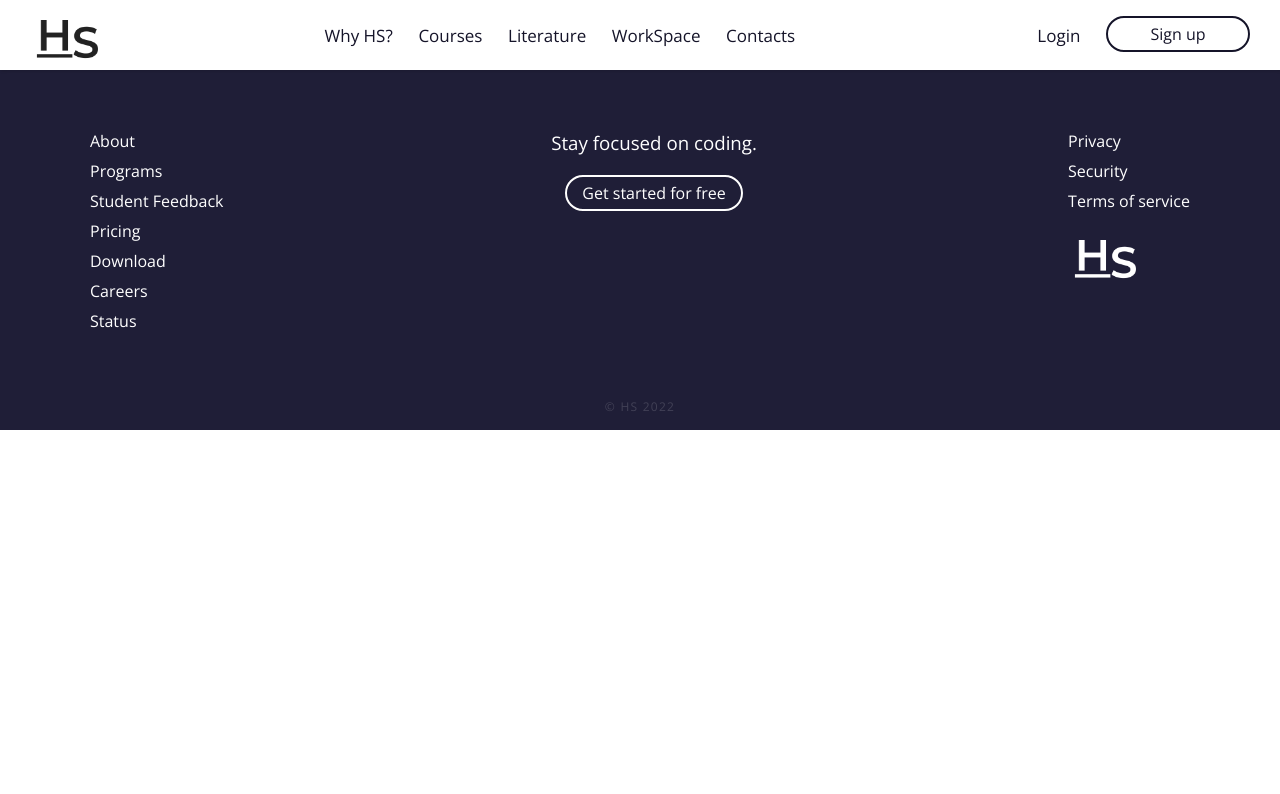
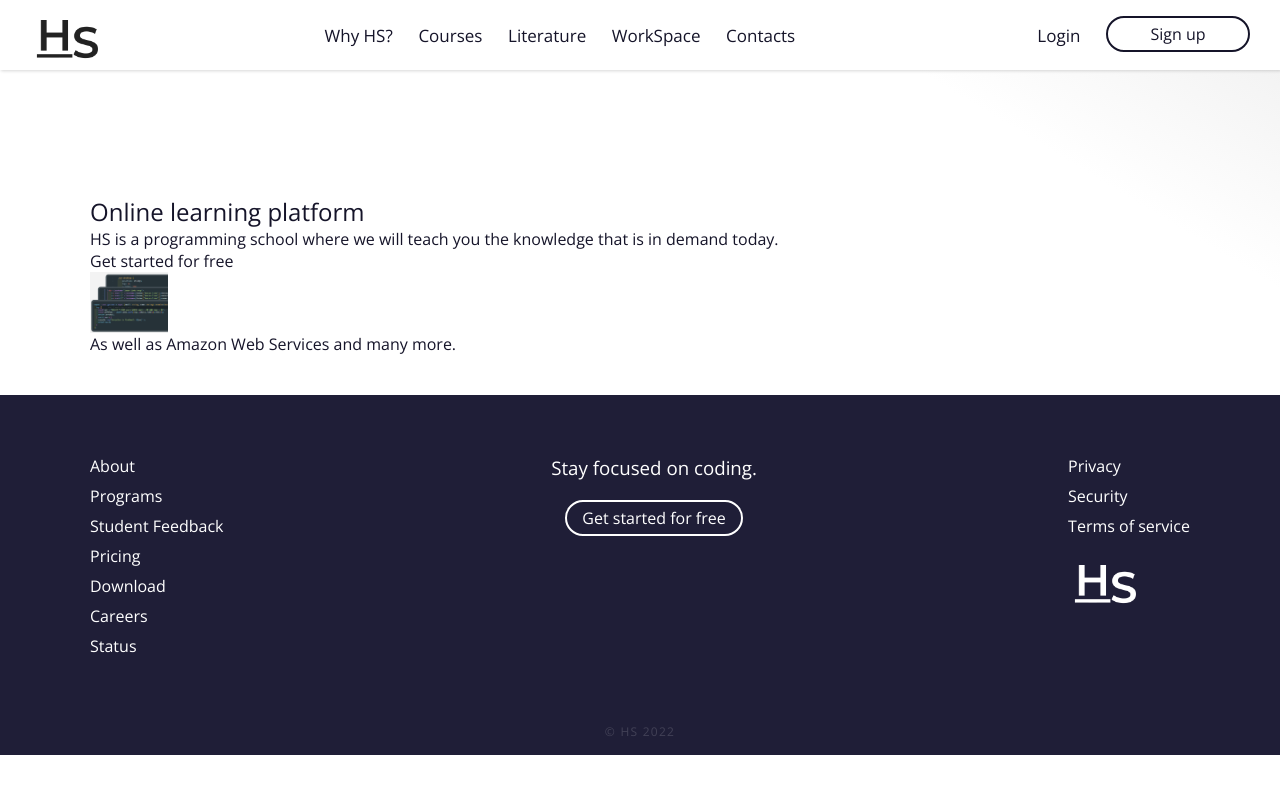
Before and after one commit to HannaPleshko/educational-platform, a React (Create React App) app: page / in a window 1280 px wide. Shown: the top 794 px of the page. Built offline with nearby package versions, Linux system fonts and the light colour scheme.

Commit message:
start main

```diff
--- a/src/App.js
+++ b/src/App.js
@@ -1,11 +1,13 @@
 import './App.css';
 import Footer from './components/Footer/Footer';
 import Header from './components/Header/Header'
+import Main from './components/Main/Main';
 
 function App() {
   return (
     <div className="App">
       <Header></Header>
+      <Main></Main>
       <Footer></Footer>
     </div>
   );
--- a/src/components/Main/Main.jsx
+++ b/src/components/Main/Main.jsx
@@ -1,12 +1,32 @@
+import classNames from 'classnames';
 import main from './Main.module.css';
 
 const Main = () => {
     return (
-        <main>
-            <section>
-
-            </section>
-        </main>
+        <section className={classNames(main['gradient'], main['main'])}>
+            <div className={main["mycontain"]}>
+                <div className="flexcolwrap-home-hero">
+                    <div className="flex60col-home-hero">
+                        <div className="home-hero-moving-type">
+                            <h1 className="heading">Online learning platform</h1>
+                        </div>
+                        <p className="hero-description-spacing">HS is a programming school where we will teach you the knowledge that is in demand today.</p><a href="/" className="cta-button w-button">Get started for free</a></div>
+                    <div className="flex40col-home-hero">
+                        <div className={main["main_code"]}></div>
+                    </div>
+                    <div className="home-hero-logo-block">
+                        <div className="home-hero-logo-wrap">
+                            {/* <a target="_blank" rel="" href="/"><img src="/static/img/slack-logo.svg" className="home-hero-logo" /></a>
+                                    <a target="_blank" rel="" href="/"><img src="/static/img/github-logo.svg" className="home-hero-logo" /></a>
+                                    <a target="_blank" rel="" href="/"><img src="/static/img/sendgrid-logo.svg" className="home-hero-logo" /></a>
+                                    <a target="_blank" rel="" href="/"><img src="/static/img/twilio-logo.svg" className="home-hero-logo" /></a>
+                                    <a target="_blank" rel="" href="/"><img src="/static/img/atlassian-logo.svg" className="home-hero-logo" /></a> */}
+                        </div>
+                        <div className="center">As well as <a href="/" target="_blank" rel="noreferrer noopener" className="inline-link-underline-yellow">Amazon Web Services</a> and many more.</div>
+                    </div>
+                </div>
+            </div>
+        </section>
     )
 }
 
--- a/src/components/Main/Main.module.css
+++ b/src/components/Main/Main.module.css
@@ -0,0 +1,24 @@
+.gradient {
+    background-image: linear-gradient(211deg, #f3f3f3, hsla(0, 0%, 100%, 0) 20%);
+}
+
+.main {
+    position: relative;
+    padding: 125px 20px 40px;
+}
+
+.main_code {
+    background-image: url(../../assets/main_code.png);
+    width: 78px;
+    height: 61px;
+    background-size: cover;
+}
+
+.mycontain {
+    display: block;
+    max-width: 1100px;
+    margin-top: 0;
+    margin-right: auto;
+    margin-left: auto;
+    padding: 0;
+}
```
Also changed, not shown: src/assets/main_code.png (added), src/components/Footer/Footer.jsx (indentation only).
